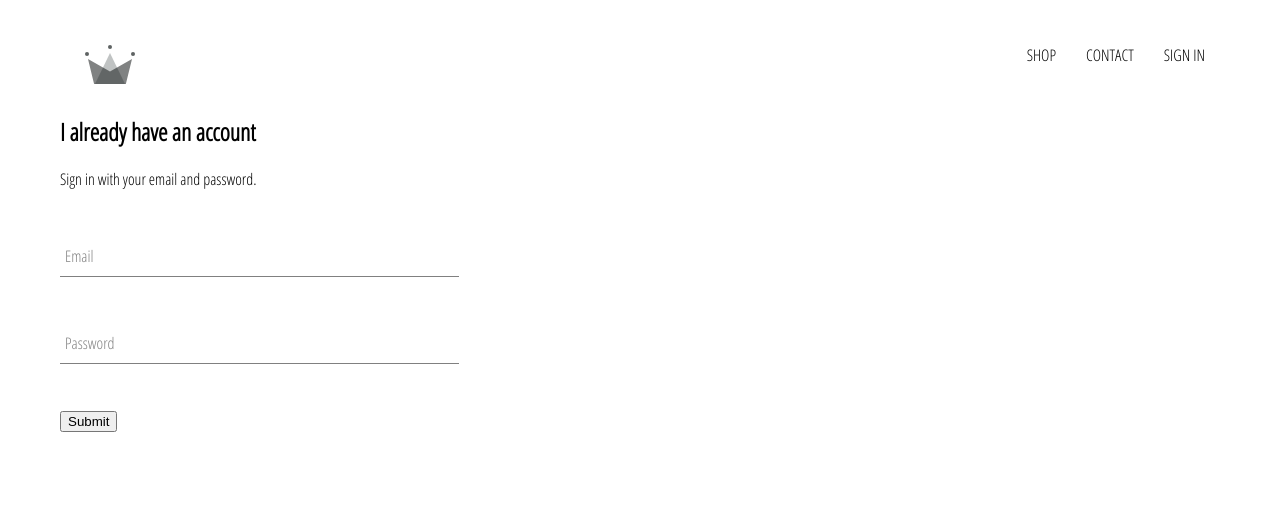
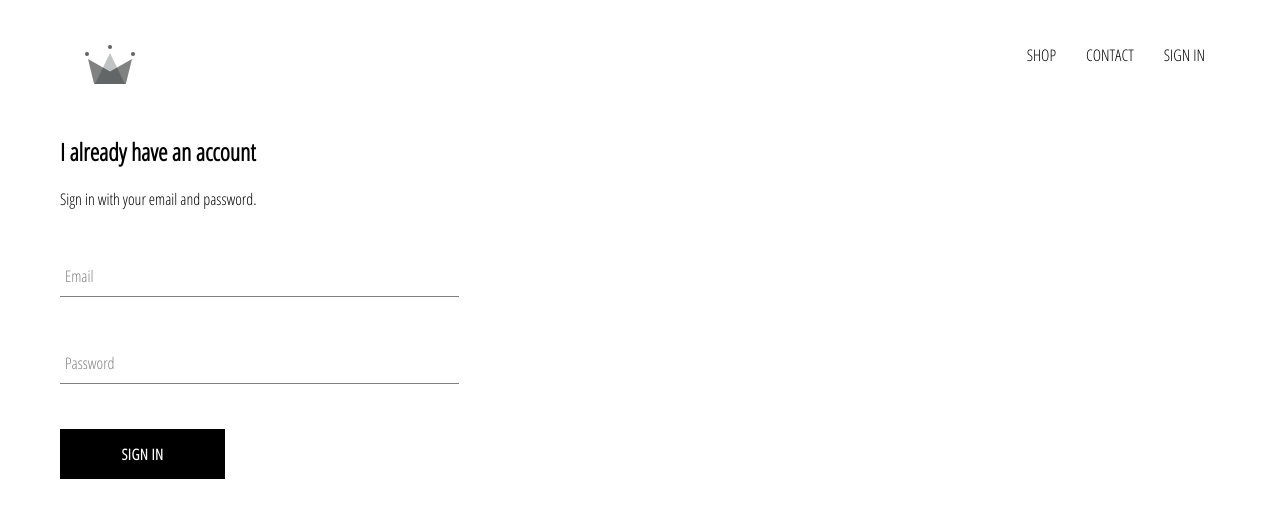
Before and after one commit to nicekiwi/crwn-clothing, a React (Create React App) app: page /sign-in in a window 1280 px wide. Shown: the top 518 px of the page. Built offline with nearby package versions, Linux system fonts and the light colour scheme.

Commit message:
CustomButton component

```diff
--- /dev/null
+++ b/src/components/custom-button/custom-button.component.jsx
@@ -0,0 +1,11 @@
+import React from 'react';
+
+import './custom-button.styles.scss';
+
+const CustomButton = ({ children, ...otherProps}) => (
+    <button className='custom-button' {...otherProps}>
+        {children}
+    </button>
+);
+
+export default CustomButton;
--- /dev/null
+++ b/src/components/custom-button/custom-button.styles.scss
@@ -0,0 +1,22 @@
+.custom-button {
+    min-width: 165px;
+    width: auto;
+    height: 50px;
+    letter-spacing: 0.5px;
+    line-height: 50px;
+    padding: 0 35px 0 35px;
+    font-size: 15px;
+    background-color: black;
+    color: white;
+    text-transform: uppercase;
+    font-family: 'Open Sans Condensed';
+    font-weight: bolder;
+    border: none;
+    cursor: pointer;
+
+    &:hover {
+      background-color: white;
+      color: black;
+      border: 1px solid black;
+    }
+  }
--- a/src/components/sign-in/sign-in.component.jsx
+++ b/src/components/sign-in/sign-in.component.jsx
@@ -1,6 +1,7 @@
 import React, { Component } from 'react';
 
 import FormInput from '../form-input/form-input.component';
+import CustomButton from '../custom-button/custom-button.component';
 
 import './sign-in.styles.scss';
 
@@ -46,7 +47,7 @@
                         value={this.state.password}
                         required
                         handleChange={this.handleChange} />
-                    <input type='submit' />
+                    <CustomButton type='submit'> Sign In </CustomButton>
                 </form>
             </div>
         );
--- a/src/components/sign-in/sign-in.styles.scss
+++ b/src/components/sign-in/sign-in.styles.scss
@@ -1,3 +1,9 @@
 .sign-in {
     width: 30vw;
+    display: flex;
+    flex-direction: column;
+
+    .title {
+        margin: 10px 0;
+    }
 }
```
